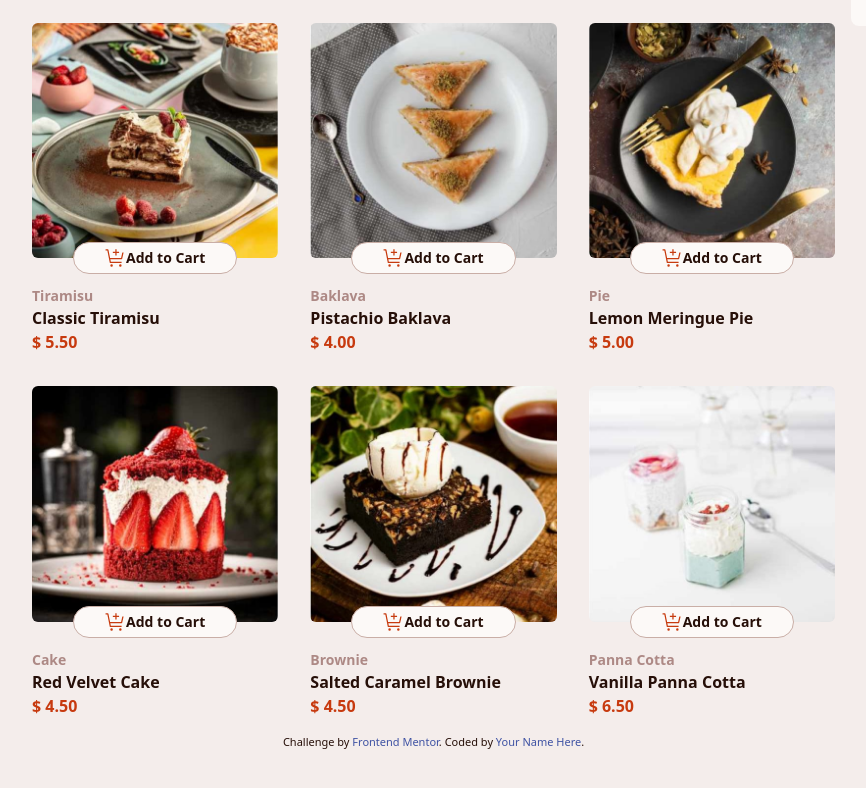
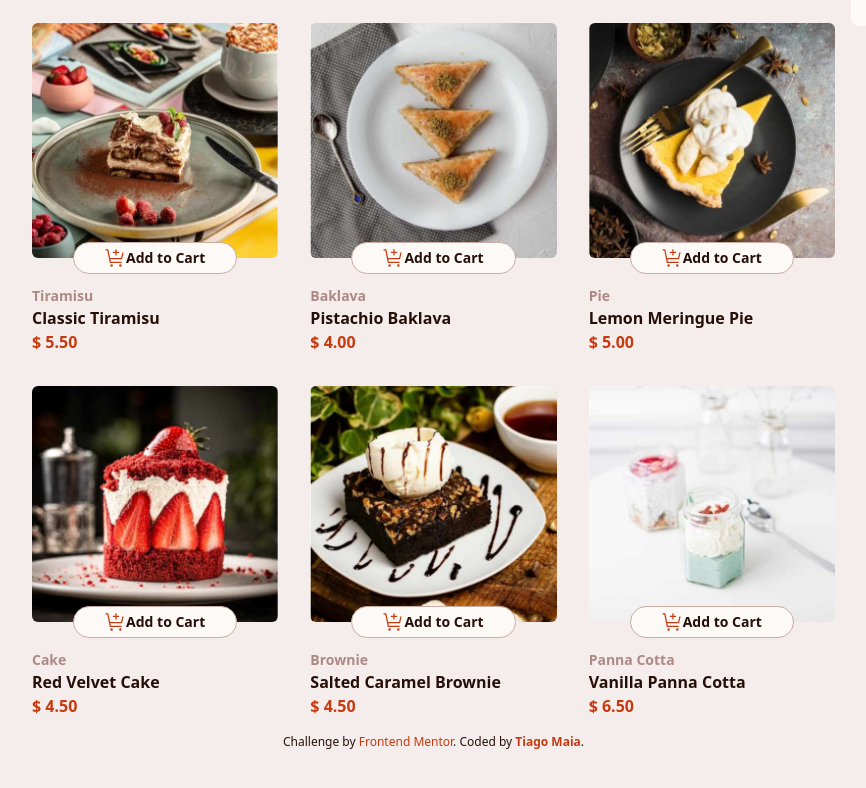
Before and after one commit to tiagomvf/product-list-with-cart-frontendmentor, a website built with Vite: page index.html in a window 1280 px wide. Shown: the part 441-1229 px from the top of the page, without its empty margins (16-882 px from the left). Built offline with nearby package versions, Linux system fonts and the light colour scheme; files whose address does not match are found by name.

Commit message:
Adding Github URL in footer

```diff
--- a/index.html
+++ b/index.html
@@ -9,35 +9,25 @@
   <title>Frontend Mentor | Product list with cart</title>
 
   <!-- Feel free to remove these styles or customise in your own stylesheet 👍 -->
-  <style>
-    .attribution { font-size: 11px; text-align: center; }
-    .attribution a { color: hsl(228, 45%, 44%); }
-  </style>
 </head>
 <body class="grid place-content-center bg-rose-100">
-  <div
-  style="
+  <div style="
   display: grid; gap: 1em ;
-  grid-template-columns: 11fr 5fr;
-  grid-template-rows: auto auto;"
-  class="p-12 text-rose-900 bg-rose-100 max-w-7xl">
-  <h1 class="col-span-1 text-3xl font-bold text-rose-900">
-    Desserts
-  </h1>
+  grid-template-columns: 11fr 5fr;" class="p-12 text-rose-900 bg-rose-100 max-w-7xl">
+    <h1 class="col-span-1 text-3xl font-bold text-rose-900">
+      Desserts
+    </h1>
     <div id="cart" class="row-span-2">
       <fm-cart-card></fm-cart-card>
     </div>
-  <!-- <div style="display: grid; grid-template-columns: 3fr 1fr;"> -->
     <div id="products">
-      <fm-product-list
-        class="grid grid-cols-3 gap-8"
-        >
+      <fm-product-list class="grid grid-cols-3 gap-8">
       </fm-product-list>
     </div>
-  <!-- </div> -->
-  <div class="attribution">
-    Challenge by <a href="https://www.frontendmentor.io?ref=challenge">Frontend Mentor</a>.
-    Coded by <a href="#">Your Name Here</a>.
-  </div></div>
+    <div class="text-xs grid justify-center">
+      <span>Challenge by <a href="https://www.frontendmentor.io?ref=challenge" class="text-red">Frontend Mentor</a>.
+      Coded by <a href="https://github.com/tiagomvf" class="text-red"><strong>Tiago Maia</strong></a>.</span>
+    </div>
+  </div>
 </body>
 </html>
```
